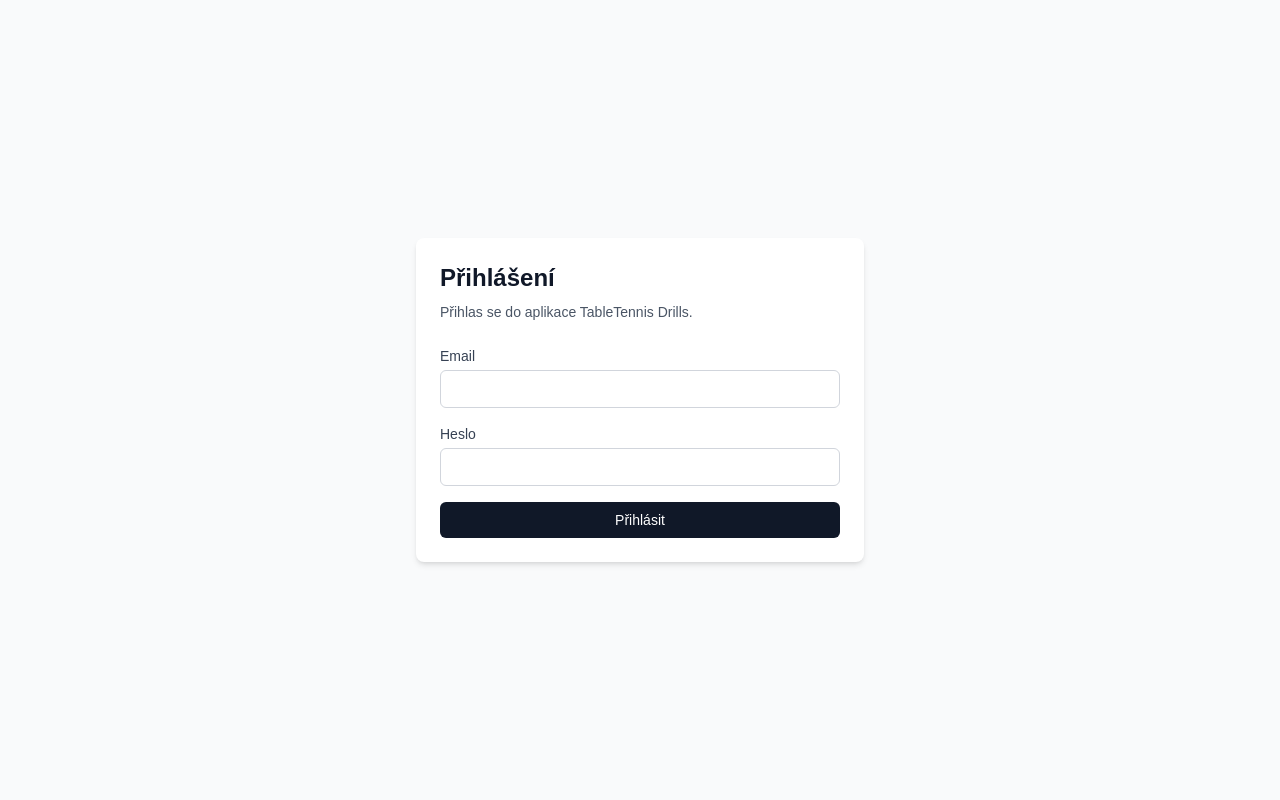
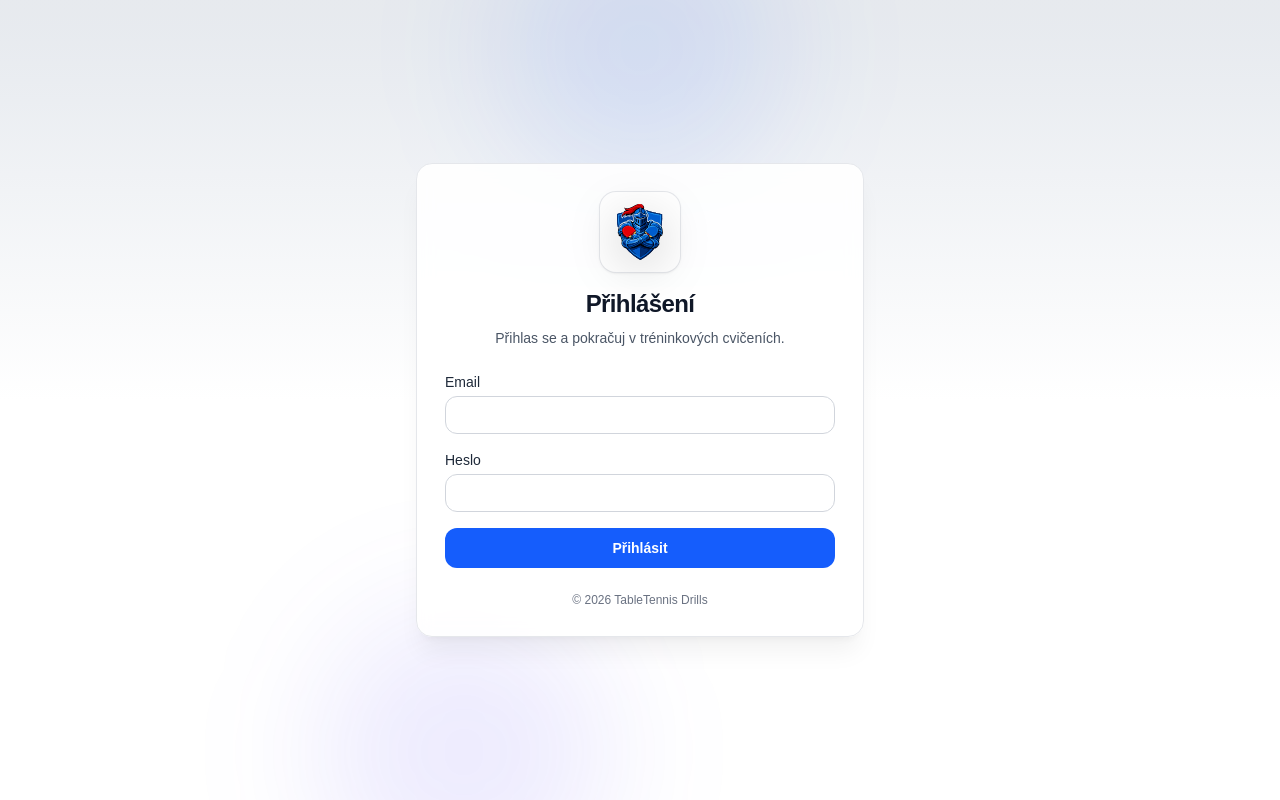
Before and after one commit to HonzaKud/tabletennis-drills, a Next.js app: page /login in a window 1280 px wide. Built offline with nearby package versions, Linux system fonts and the light colour scheme; no server answers.

Commit message:
zmena design loginpage

```diff
--- a/src/app/(public)/login/page.tsx
+++ b/src/app/(public)/login/page.tsx
@@ -2,7 +2,9 @@ import "server-only";
 
 import type { Metadata } from "next";
 import { redirect } from "next/navigation";
+import Image, { StaticImageData } from "next/image";
 
+import AppLogo from "@/assets/brand/tabletennis-logo.svg";
 import LoginForm from "@/components/auth/LoginForm";
 import { getSessionIdFromCookies } from "@/lib/auth/cookies";
 import { authService } from "@/server/auth/service";
@@ -23,16 +25,44 @@ export default async function LoginPage() {
   }
 
   return (
-    <main className="min-h-screen flex items-center justify-center bg-gray-50 px-4">
-      <div className="w-full max-w-md rounded-lg bg-white shadow-md p-6">
-        <header className="mb-6">
-          <h1 className="text-2xl font-semibold text-gray-900">Přihlášení</h1>
-          <p className="mt-2 text-sm text-gray-600">
-            Přihlas se do aplikace TableTennis Drills.
-          </p>
-        </header>
+    <main className="relative min-h-screen overflow-hidden px-4">
+      {/* Background */}
+      <div className="pointer-events-none absolute inset-0 bg-gradient-to-b from-[#0D2C56]/10 via-white to-white" />
+      <div className="pointer-events-none absolute -top-24 left-1/2 h-72 w-72 -translate-x-1/2 rounded-full bg-blue-600/10 blur-3xl" />
+      <div className="pointer-events-none absolute -bottom-24 left-1/4 h-72 w-72 rounded-full bg-indigo-600/10 blur-3xl" />
 
-        <LoginForm />
+      <div className="relative mx-auto flex min-h-screen max-w-6xl items-center justify-center py-12">
+        <div className="w-full max-w-md">
+          {/* Card */}
+          <div className="rounded-2xl border border-gray-200 bg-white/90 p-6 shadow-xl shadow-black/5 backdrop-blur sm:p-7">
+            {/* Brand */}
+            <div className="mb-6 flex flex-col items-center text-center">
+              <div className="mb-4 grid h-20 w-20 place-items-center rounded-2xl bg-white shadow-sm ring-1 ring-gray-200">
+                <Image
+                  src={AppLogo as StaticImageData}
+                  alt="Logo aplikace TableTennis Drills"
+                  width={256}
+                  height={256}
+                  className="h-14 w-14 select-none object-contain drop-shadow-[0_10px_24px_rgba(0,0,0,0.18)]"
+                  priority={false}
+                />
+              </div>
+
+              <h1 className="text-2xl font-semibold tracking-tight text-gray-900">
+                Přihlášení
+              </h1>
+              <p className="mt-2 text-sm text-gray-600">
+                Přihlas se a pokračuj v tréninkových cvičeních.
+              </p>
+            </div>
+
+            <LoginForm />
+
+            <p className="mt-6 text-center text-xs text-gray-500">
+              © 2026 TableTennis Drills
+            </p>
+          </div>
+        </div>
       </div>
     </main>
   );
--- a/src/components/auth/LoginForm.tsx
+++ b/src/components/auth/LoginForm.tsx
@@ -57,7 +57,6 @@ export default function LoginForm() {
           credentials: "include",
         });
 
-        // Handle common HTTP-level errors first (even if body isn't JSON).
         if (res.status === 429) {
           setServerError("Příliš mnoho pokusů. Zkus to prosím za chvíli.");
           return;
@@ -74,12 +73,10 @@ export default function LoginForm() {
         };
 
         if (res.ok && data.ok) {
-          // Full navigation is the most reliable after setting httpOnly cookies.
           window.location.assign("/");
           return;
         }
 
-        // Map known error cases
         if (!data.ok) {
           if (data.error === "INVALID_CREDENTIALS") {
             setServerError("Neplatný email nebo heslo.");
@@ -87,9 +84,6 @@ export default function LoginForm() {
           }
 
           if (data.error === "VALIDATION_ERROR" && data.issues?.length) {
-            // Clear previous server errors on fields (optional, but feels cleaner)
-            // form.clearErrors(); // keep client validation errors; only add server ones
-
             for (const issue of data.issues) {
               if (issue.path === "email" || issue.path === "password") {
                 form.setError(issue.path as keyof LoginInput, {
@@ -122,13 +116,13 @@ export default function LoginForm() {
   return (
     <form onSubmit={form.handleSubmit(onSubmit)} className="space-y-4">
       {serverError ? (
-        <div className="rounded-md border border-red-200 bg-red-50 p-3 text-sm text-red-800">
+        <div className="rounded-xl border border-red-200 bg-red-50 p-3 text-sm text-red-800">
           {serverError}
         </div>
       ) : null}
 
       <div className="space-y-1">
-        <label htmlFor="email" className="block text-sm font-medium text-gray-700">
+        <label htmlFor="email" className="block text-sm font-medium text-gray-800">
           Email
         </label>
         <input
@@ -136,7 +130,12 @@ export default function LoginForm() {
           type="email"
           autoComplete="email"
           inputMode="email"
-          className="w-full rounded-md border border-gray-300 px-3 py-2 text-sm outline-none focus:ring-2 focus:ring-gray-200"
+          className={[
+            "w-full rounded-xl border border-gray-300 bg-white px-3 py-2 text-sm text-gray-900",
+            "outline-none transition",
+            "focus:border-blue-300 focus:ring-4 focus:ring-blue-100",
+            "disabled:opacity-60",
+          ].join(" ")}
           {...form.register("email")}
           disabled={isPending}
         />
@@ -148,7 +147,7 @@ export default function LoginForm() {
       <div className="space-y-1">
         <label
           htmlFor="password"
-          className="block text-sm font-medium text-gray-700"
+          className="block text-sm font-medium text-gray-800"
         >
           Heslo
         </label>
@@ -156,7 +155,12 @@ export default function LoginForm() {
           id="password"
           type="password"
           autoComplete="current-password"
-          className="w-full rounded-md border border-gray-300 px-3 py-2 text-sm outline-none focus:ring-2 focus:ring-gray-200"
+          className={[
+            "w-full rounded-xl border border-gray-300 bg-white px-3 py-2 text-sm text-gray-900",
+            "outline-none transition",
+            "focus:border-blue-300 focus:ring-4 focus:ring-blue-100",
+            "disabled:opacity-60",
+          ].join(" ")}
           {...form.register("password")}
           disabled={isPending}
         />
@@ -168,7 +172,13 @@ export default function LoginForm() {
       <button
         type="submit"
         disabled={isPending}
-        className="w-full rounded-md bg-gray-900 px-4 py-2 text-sm font-medium text-white hover:bg-gray-800 disabled:opacity-60"
+        className={[
+          "w-full rounded-xl px-4 py-2.5 text-sm font-semibold text-white",
+          "bg-blue-600 hover:bg-blue-700",
+          "focus:outline-none focus:ring-4 focus:ring-blue-200",
+          "disabled:opacity-60 disabled:hover:bg-blue-600",
+          "transition",
+        ].join(" ")}
       >
         {isPending ? "Přihlašuji…" : "Přihlásit"}
       </button>
```
Also changed, not shown: 1 other file (tests, documents, lock files or other folders).
